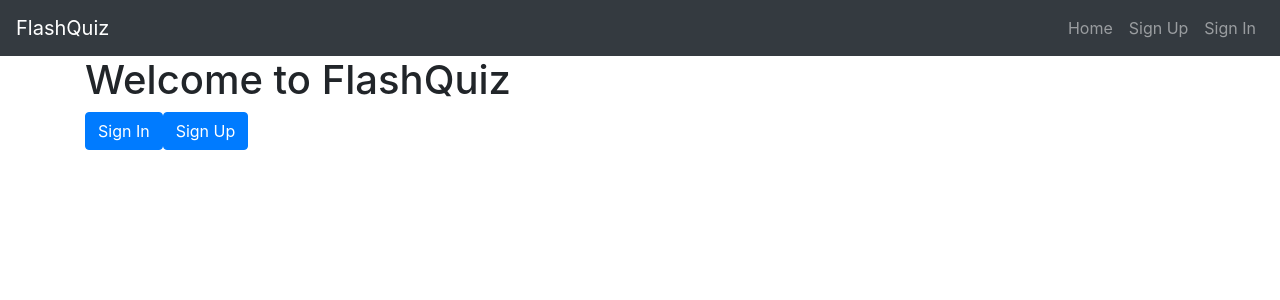
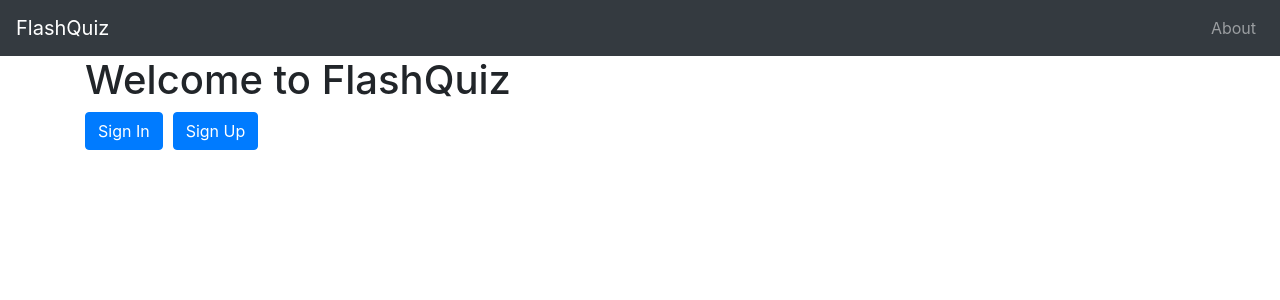
Before and after one commit to mtsai920/flashquiz-client, a React app: page /#/ in a window 1280 px wide. Shown: the top 300 px of the page. Built offline with nearby package versions, Linux system fonts and the light colour scheme.

Commit message:
Added CollectionShow component, header changes - 1. Created rudimentary CollectionShow component 2. Added links to show page from CollectionIndex 3. Removed the Home and auth links from the header 4. Added an About link to the header

```diff
--- a/src/components/App/App.js
+++ b/src/components/App/App.js
@@ -11,6 +11,7 @@ import ChangePassword from '../ChangePassword/ChangePassword'
 import Home from '../Home/Home'
 import CollectionCreate from '../Collections/CollectionCreate'
 import CollectionIndex from '../Collections/CollectionIndex'
+import CollectionShow from '../Collections/CollectionShow'
 
 class App extends Component {
   constructor () {
@@ -66,6 +67,9 @@ class App extends Component {
           <AuthenticatedRoute user={user} exact path='/collections' render={() => (
             <CollectionIndex msgAlert={this.msgAlert} user={user} />
           )} />
+          <AuthenticatedRoute user={user} exact path='collections/:id' render={() => (
+            <CollectionShow msgAlert={this.msgAlert} user={user} match={this.props.params} />
+          )} />
         </main>
       </Fragment>
     )
--- a/src/components/Collections/CollectionCreate.js
+++ b/src/components/Collections/CollectionCreate.js
@@ -49,7 +49,7 @@ const CollectionCreate = (props) => {
   }
 
   if (collectionId) {
-    return <Redirect to={'/'} />
+    return <Redirect to={`/collections/${collectionId}`} />
   }
 
   return (
--- a/src/components/Collections/CollectionIndex.js
+++ b/src/components/Collections/CollectionIndex.js
@@ -1,6 +1,7 @@
 import React, { useState, useEffect } from 'react'
 import axios from 'axios'
 import apiUrl from '../../apiConfig'
+import { Link } from 'react-router-dom'
 
 const CollectionIndex = (props) => {
   const [collections, setCollections] = useState([])
@@ -29,7 +30,7 @@ const CollectionIndex = (props) => {
 
   const showCollections = collections.map(collection => (
     <div key={collection._id}>
-      <h3>Title: {collection.title}</h3>
+      <Link to={`/collections/${collection._id}`}>{collection.title}</Link>
       <h3>Description: {collection.description}</h3>
       <hr />
     </div>
@@ -37,6 +38,7 @@ const CollectionIndex = (props) => {
 
   return (
     <div>
+      <h2>Select a Collection</h2>
       <ul>
         {showCollections}
       </ul>
--- /dev/null
+++ b/src/components/Collections/CollectionShow.js
@@ -0,0 +1,27 @@
+import React from 'react'
+import { withRouter } from 'react-router-dom'
+// import axios from 'axios'
+
+const CollectionShow = (props) => {
+  // const [collection, setCollection] = useState({
+  //   title: null,
+  //   description: null,
+  //   cards: []
+  // })
+
+  // useEffect(() => {
+  //   axios({
+  //     url: `${apiUrl}/collections/${match.params._id}`
+  //   })
+  // })
+
+  console.log(props)
+
+  return (
+    <div>
+      <h1>Collection Show</h1>
+    </div>
+  )
+}
+
+export default withRouter(CollectionShow)
--- a/src/components/Header/Header.js
+++ b/src/components/Header/Header.js
@@ -4,22 +4,21 @@ import Navbar from 'react-bootstrap/Navbar'
 
 const authenticatedOptions = (
   <Fragment>
+    <Nav.Link href="#create-collection">Create</Nav.Link>
+    <Nav.Link href="#collections">View</Nav.Link>
     <Nav.Link href="#change-password">Change Password</Nav.Link>
     <Nav.Link href="#sign-out">Sign Out</Nav.Link>
-    <Nav.Link href="#create-collection">Create</Nav.Link>
   </Fragment>
 )
 
 const unauthenticatedOptions = (
   <Fragment>
-    <Nav.Link href="#sign-up">Sign Up</Nav.Link>
-    <Nav.Link href="#sign-in">Sign In</Nav.Link>
   </Fragment>
 )
 
 const alwaysOptions = (
   <Fragment>
-    <Nav.Link href="/">Home</Nav.Link>
+    <Nav.Link href="#about">About</Nav.Link>
   </Fragment>
 )
 
--- a/src/components/Home/Home.js
+++ b/src/components/Home/Home.js
@@ -9,7 +9,7 @@ const Home = function () {
       <Link to={'/sign-in'}>
         <Button>Sign In</Button>
       </Link>
-      <Link to={'/sign-up'}>
+      <Link className="auth-button" to={'/sign-up'}>
         <Button>Sign Up</Button>
       </Link>
     </div>
--- a/src/index.scss
+++ b/src/index.scss
@@ -1,4 +1,10 @@
 @import '~bootstrap/scss/bootstrap';
+
+// --------- Buttons --------- //
+
+.auth-button {
+  margin-left: 10px;
+}
 
 .back-button {
   margin-left: 10px;
```
